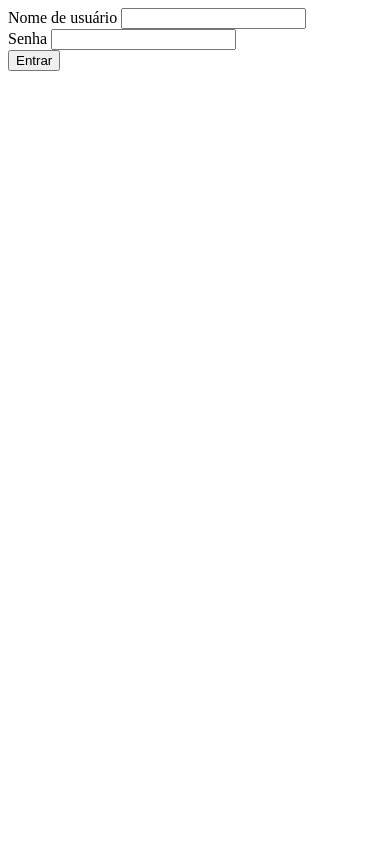
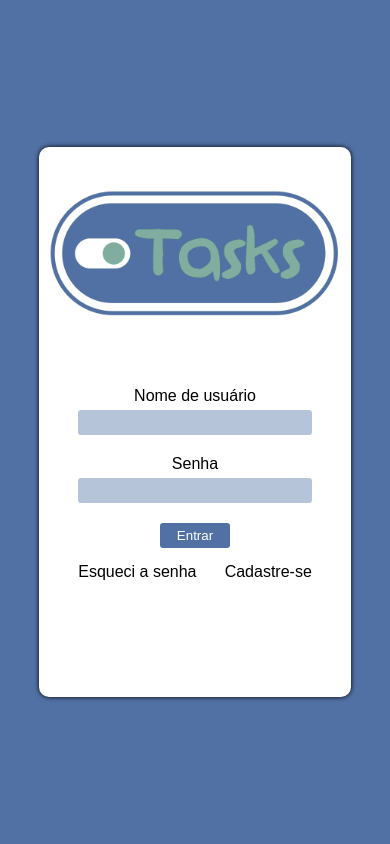
Before and after one commit to felipe-fjs/todo-project, a Flask app: page /login in a window 390 px wide. Run offline with Flask 3, Linux system fonts and the light colour scheme.

Commit message:
add css mobile da tela de login

```diff
--- /dev/null
+++ b/app/static/css/mobile.css
@@ -0,0 +1,110 @@
+@charset "UTF-8";
+
+/* CORES
+    #80ADA0 cambridge blue;
+    #5171A5 True blue
+*/
+
+* {
+    margin: 0%;
+    padding: 0%;
+    box-sizing: border-box;
+}
+
+body, html {
+    background-color: #5171A5;
+    height: 100vh;
+    font-family: Arial, Helvetica, sans-serif;
+}
+
+main {
+    display: block;
+
+    background-color: white;
+    width: 80vw;
+    height: 550px;
+    padding: 10px;
+    border-radius: 10px;
+    box-shadow: 0 0 5px black;
+
+    position: absolute;
+    top: 50%;
+    left: 50%;
+    transform: translate(-50%, -50%);
+}
+
+div#div-img {
+    background: url(../images/logo-tasks.png) no-repeat;
+    background-size: contain;
+    height: 200px;
+    margin-top: 30px;
+}
+
+section#form-conteiner {
+    height: 330px;
+}
+
+/* section#form-conteiner > div#errors { } */
+
+section#form-conteiner > form {
+    margin: auto;
+
+    width: 80%;
+    background-color: white;
+}
+section#form-conteiner > form > div {
+    text-align: center;
+    margin-bottom: 20px;
+}
+section#form-conteiner > form input{
+    text-align: center;
+    width: 100%;
+    height: 25px;
+    margin-top: 5px;
+    background-color: rgba(81, 113, 165, 0.414);
+    border: none;
+    border-radius: 3px;
+}
+section#form-conteiner > form input:hover {
+    box-shadow: 0 0.5px 3px rgba(0, 0, 0, 0.57);
+}
+section#form-conteiner > form input:focus-within {
+    background-color: white;
+    border: 1px solid rgba(81, 113, 165, 0.414);
+}
+section#form-conteiner > form button{
+    display: block;
+    background-color: #5171A5;
+    color: white;
+    margin: auto;
+    width: 70px;
+    height: 25px;
+    border: none;
+    border-radius: 3px;
+    cursor: pointer;
+}
+section#form-conteiner > form button:hover{
+    box-shadow: 0 1px 5px rgba(0, 0, 0, 0.537);
+    background-color: rgb(1, 124, 160) ;
+    color: black;
+}
+
+section#form-conteiner > form a {
+    margin-top: 15px;
+    text-decoration: none;
+    color: black;
+}
+section#form-conteiner > form a#signupt-a{
+    float: right;
+}
+section#form-conteiner > form a#forget-a{
+    float: left;
+}
+section#form-conteiner > form a:hover {
+    text-shadow: 0 0 1px rgba(0, 0, 0, 0.57);
+    color: rgb(0, 54, 140);
+    text-decoration: underline;
+}
+section#form-conteiner > form a#forget-a:hover {
+    color: red;
+}
--- a/app/templates/entry/login.html
+++ b/app/templates/entry/login.html
@@ -4,18 +4,21 @@
     <meta charset="UTF-8">
     <meta name="viewport" content="width=device-width, initial-scale=1.0">
     <title>Faça seu login</title>
+    <link rel="stylesheet" href="{{ url_for('static', filename='css/mobile.css')}}">
+    <link rel="stylesheet" href="../../static/css/mobile.css">
 </head>
 <body>
     <main>
-        <section id="errors">
+        <div id="div-img"></div>
+        <section id="form-conteiner">
+            <!-- <div id="errors">
                 {% set messages = get_flashed_messages() %}
                 {% if messages %}
                     {% for message in messages %}
                         <p>{{ message }}</p>
                     {% endfor %}
                 {% endif %}
-        </section>
-        <section>
+            </div> -->
             <form action="{{ url_for('entry.login')}}" method="post">
                 <div>
                     <label for="username">Nome de usuário</label>
@@ -26,6 +29,10 @@
                     <input type="password" name="pwd" id="pwd">
                 </div>
                 <button type="submit">Entrar</button>
+
+                <a href="#" id="signupt-a">Cadastre-se</a>
+                <a href="#" id="forget-a">Esqueci a senha</a>
+
             </form>
         </section>
     </main>
```
Also changed, not shown: app/static/images/logo-tasks.png (added). Lines whose indentation alone changed are shown as unchanged.
